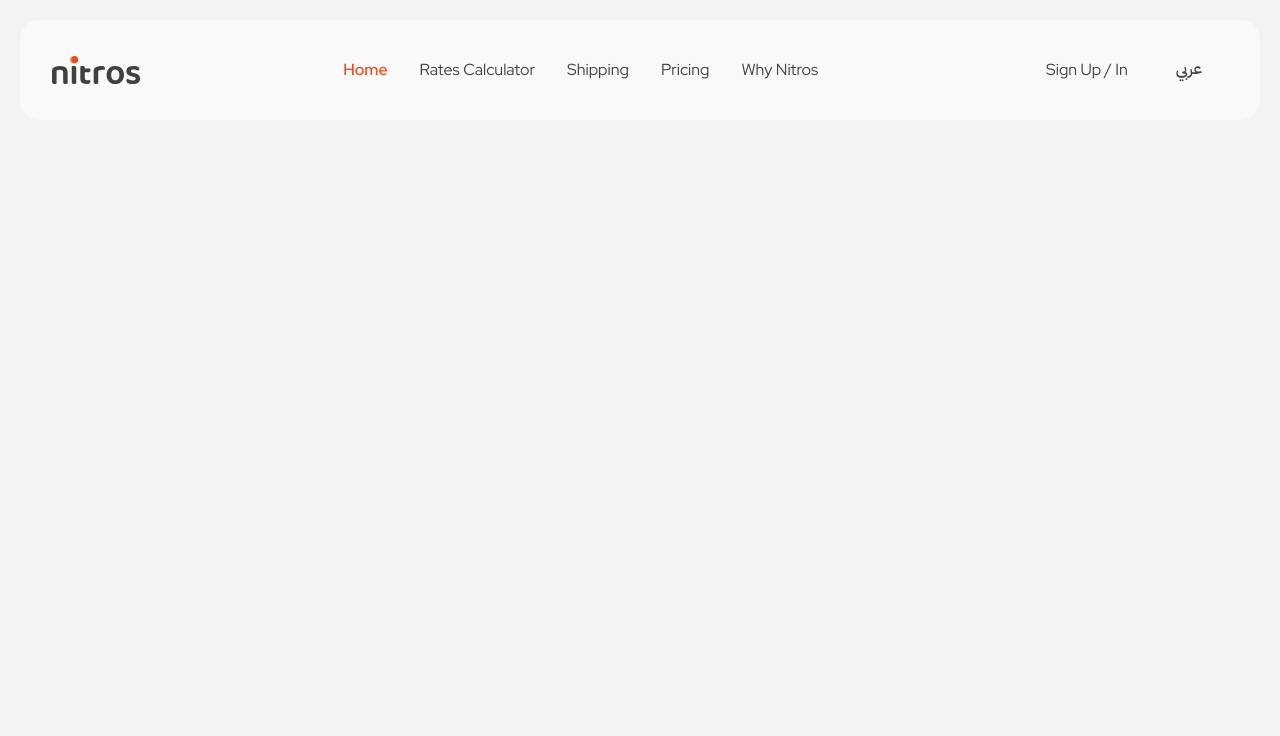
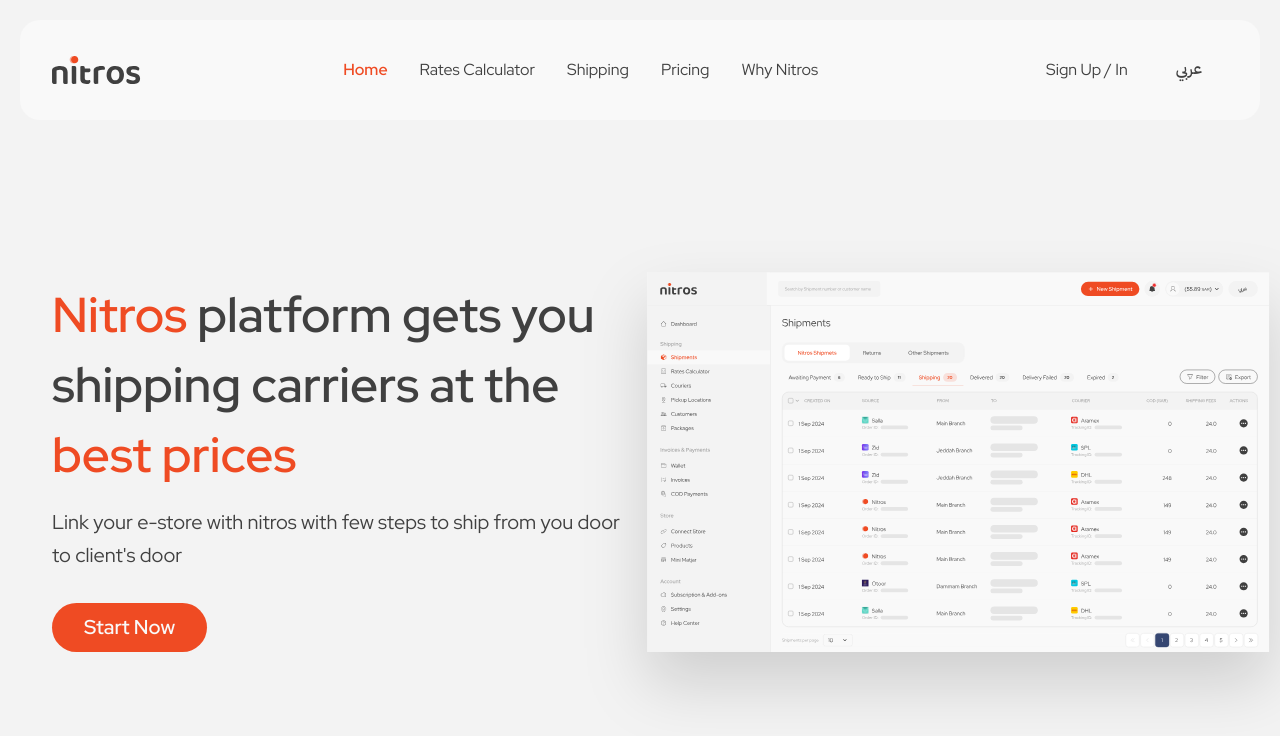
Before and after one commit to mostafaghorab11/nitros, a Next.js app: page / in a window 1280 px wide. Shown: the top 736 px of the page. Built offline with nearby package versions, Linux system fonts and the light colour scheme.

Commit message:
adding hero section

```diff
--- a/src/app/page.tsx
+++ b/src/app/page.tsx
@@ -1,6 +1,9 @@
+import Hero from '@/components/Hero';
+
 export default function Home() {
   return (
-    <main >
+    <main>
+      <Hero />
     </main>
   );
 }
--- /dev/null
+++ b/src/components/Button.tsx
@@ -0,0 +1,44 @@
+import { ButtonHTMLAttributes } from 'react';
+import { twMerge } from 'tailwind-merge';
+import Link from 'next/link';
+
+interface ButtonProps extends ButtonHTMLAttributes<HTMLButtonElement> {
+  variant?: 'primary' | 'secondary';
+  href?: string;
+}
+
+export default function Button({
+  children,
+  className,
+  variant = 'primary',
+  href,
+  ...props
+}: ButtonProps) {
+  const baseStyles =
+    'rounded-full font-medium transition-all duration-300 ease-out inline-flex items-center justify-center px-8 py-2 active:scale-95';
+
+  const variants = {
+    primary: 'bg-primary text-white hover:opacity-90 active:opacity-100 text-[20px] font-semibold leading-[32.8px]',
+    secondary: 'bg-secondary text-white hover:opacity-90 active:opacity-100 text-[16px] font-semibold leading-[26.24px]',
+  };
+
+  const classes = twMerge(
+    baseStyles,
+    variants[variant],
+    className
+  );
+
+  if (href) {
+    return (
+      <Link href={href} className={classes}>
+        {children}
+      </Link>
+    );
+  }
+
+  return (
+    <button {...props} className={classes}>
+      {children}
+    </button>
+  );
+}
--- /dev/null
+++ b/src/components/Hero.tsx
@@ -0,0 +1,46 @@
+import Image from 'next/image';
+import Button from './Button';
+
+export default function Hero() {
+  return (
+    <div className="py-8 xl:py-24 px-5 xl:px-8 max-w-[1440px] mx-auto w-full">
+      <div className="flex flex-col lg:flex-row items-center gap-12 sm:gap-8">
+        {/* Left Content */}
+        <div className="flex flex-col gap-6 lg:gap-8 flex-1">
+          <div className="flex flex-col gap-4 text-left">
+            <h1 className="text-[31px] sm:text-[49px] sm:leading-[70.07px] font-semibold leading-[44.64px]">
+              <span className="text-primary">Nitros</span>{' '}
+              <span className="text-gray-dark">
+                platform gets you shipping carriers at the{' '}
+              </span>
+              <span className="text-primary whitespace-nowrap">
+                best prices
+              </span>
+            </h1>
+            <p className="text-base leading-[23.36px] lg:text-xl lg:leading-[32.8px] font-normal text-gray-dark max-w-[570px]">
+              Link your e-store with nitros with few steps to ship from you door
+              to client&apos;s door
+            </p>
+          </div>
+          <div>
+            <Button>Start Now</Button>
+          </div>
+        </div>
+
+        {/* Right Image */}
+        <div className="flex-1 w-full max-w-[700px] h-full flex items-center lg:justify-end -mt-6 lg:mt-0">
+          <div className="relative w-full h-[300px] lg:h-[500px]">
+            <Image
+              src="/main-screen.svg"
+              alt="Nitros Dashboard"
+              fill
+              style={{ objectFit: 'contain', objectPosition: 'center' }}
+              className="drop-shadow-2xl !p-0 scale-125"
+              priority
+            />
+          </div>
+        </div>
+      </div>
+    </div>
+  );
+}
```
